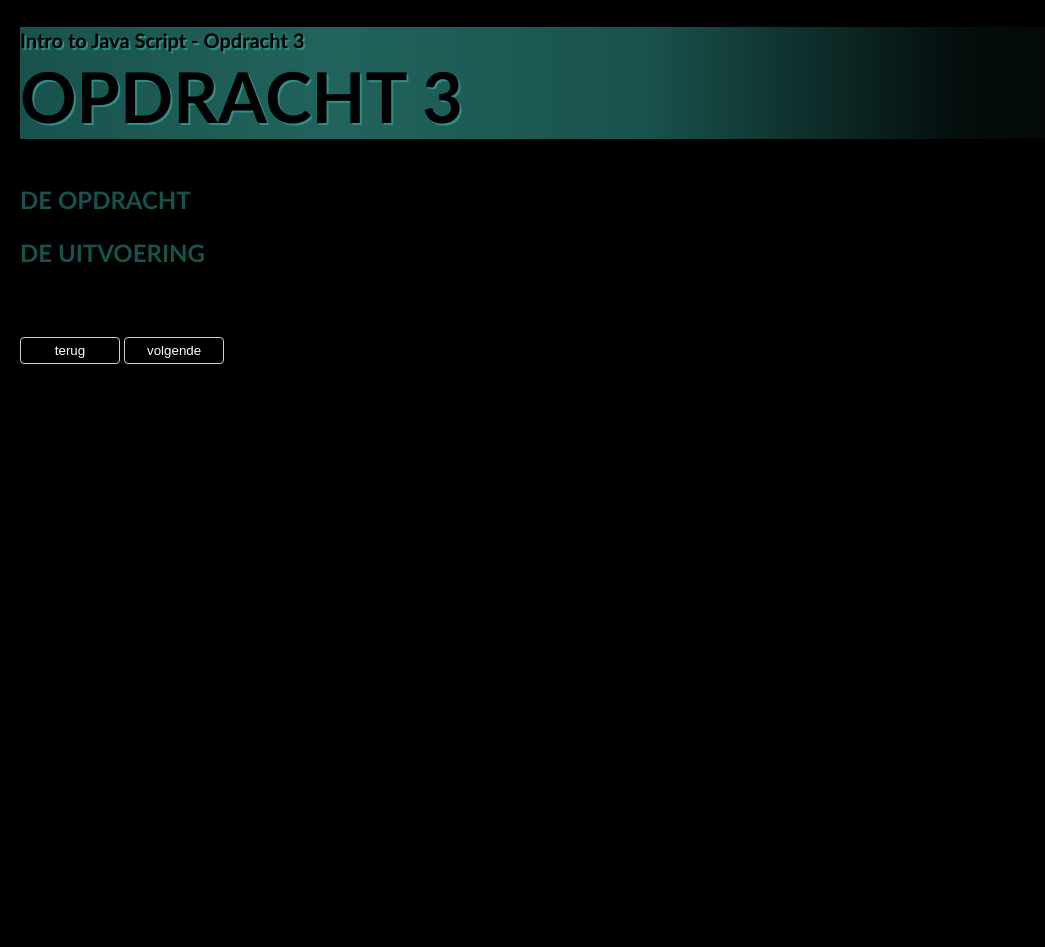
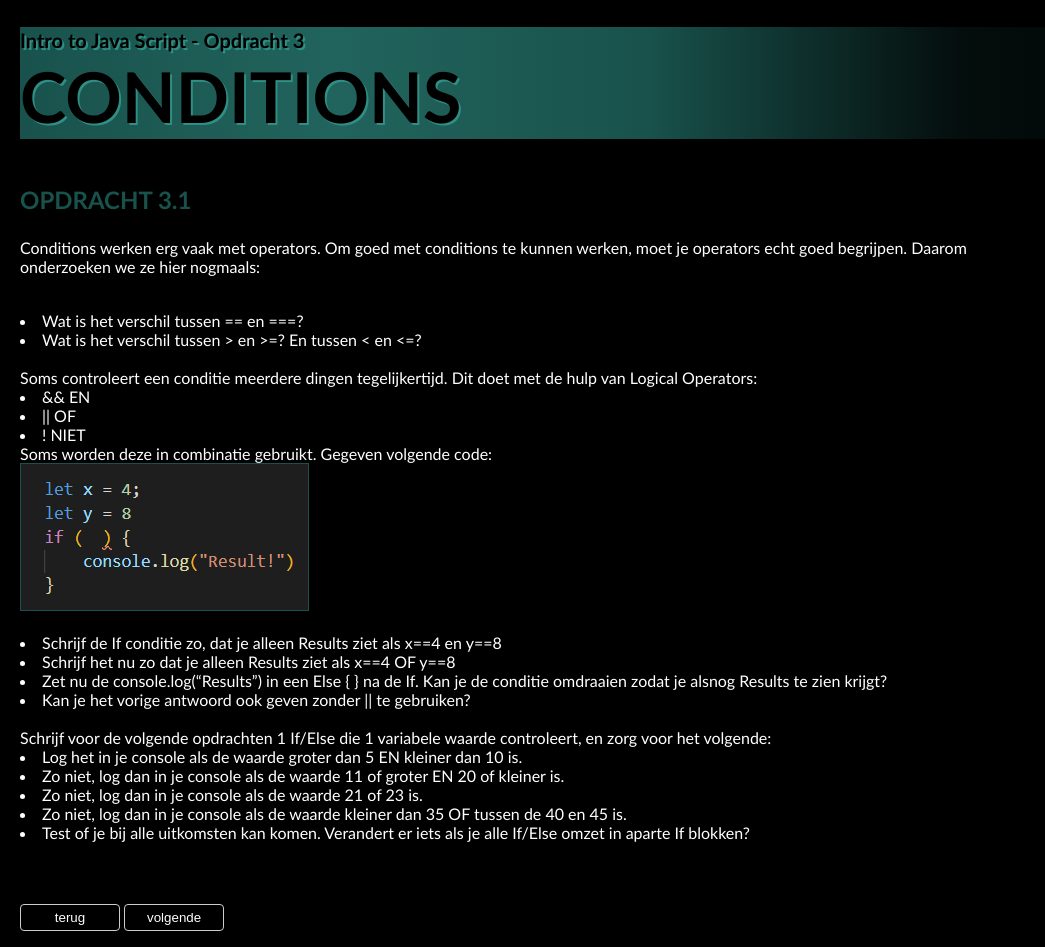
Before and after one commit to MichaelAular/TG-Web-Development, a plain HTML site: page opdrachten/JavaScript/opdracht3.html in a window 1280 px wide. Shown: the whole page, without its empty margins (0-1045 px from the left). Before the commit the page ends 800 px from the top, so only its background shows below. Drawn offline with Linux system fonts and the light colour scheme.

Commit message:
opdracht3 setup

```diff
--- a/opdrachten/JavaScript/opdracht3.html
+++ b/opdrachten/JavaScript/opdracht3.html
@@ -11,14 +11,34 @@
 
 <body>
     <h4>Intro to Java Script - Opdracht 3</h4>
-    <h1>OPDRACHT 3</h1>
+    <h1>Conditions</h1>
 
-    <h3>de opdracht</h3>
-    <p></p>
+    <h3>Opdracht 3.1</h3>
+    <p>Conditions werken erg vaak met operators. Om goed met conditions te kunnen werken, moet je operators echt goed begrijpen. Daarom onderzoeken we ze hier nogmaals:<br>
+        <br>
+        <li>Wat is het verschil tussen == en ===?</li>
+        <li>Wat is het verschil tussen > en >=? En tussen < en <=?</li>
+        <br>
+        Soms controleert een conditie meerdere dingen tegelijkertijd. Dit doet met de hulp van Logical Operators:
+        <li>&&		EN</li>
+        <li>||		OF</li>
+        <li>!		NIET</li>
 
-    <h3>de uitvoering</h3>
-    <p></p>
-
+        Soms worden deze in combinatie gebruikt. Gegeven volgende code:<br>
+        <img src="assets/img/3-1.png"><br>
+        <br>
+        <li>Schrijf de If conditie zo, dat je alleen Results ziet als x==4 en y==8</li>
+        <li>Schrijf het nu zo dat je alleen Results ziet als x==4 OF y==8</li>
+        <li>Zet nu de console.log(“Results”) in een Else { } na de If. Kan je de conditie omdraaien zodat je alsnog Results te zien krijgt?</li>
+        <li>Kan je het vorige antwoord ook geven zonder || te gebruiken?</li>
+        <br>
+        Schrijf voor de volgende opdrachten 1 If/Else die 1 variabele waarde controleert, en zorg voor het volgende:<br>
+        <li>Log het in je console als de waarde groter dan 5 EN kleiner dan 10 is.</li>
+        <li>Zo niet, log dan in je console als de waarde 11 of groter EN 20 of kleiner is.</li>
+        <li>Zo niet, log dan in je console als de waarde 21 of 23 is.</li>
+        <li>Zo niet, log dan in je console als de waarde kleiner dan 35 OF tussen de 40 en 45 is.</li>
+        <li>Test of je bij alle uitkomsten kan komen. Verandert er iets als je alle If/Else omzet in aparte If blokken?</li>
+        </p>
 
     <div class="buttons">
         <br>
```
Also changed, not shown: opdrachten/JavaScript/assets/img/3-1.png (added).
